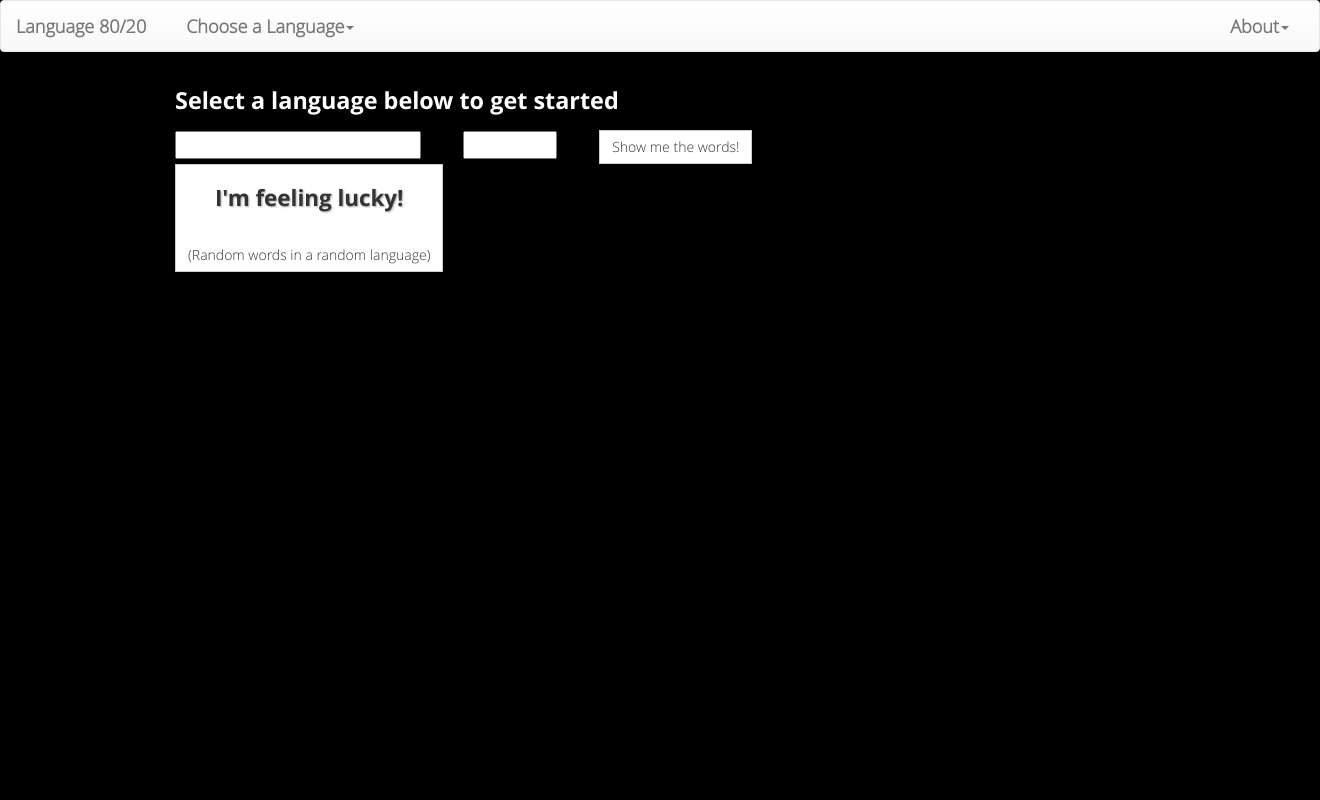
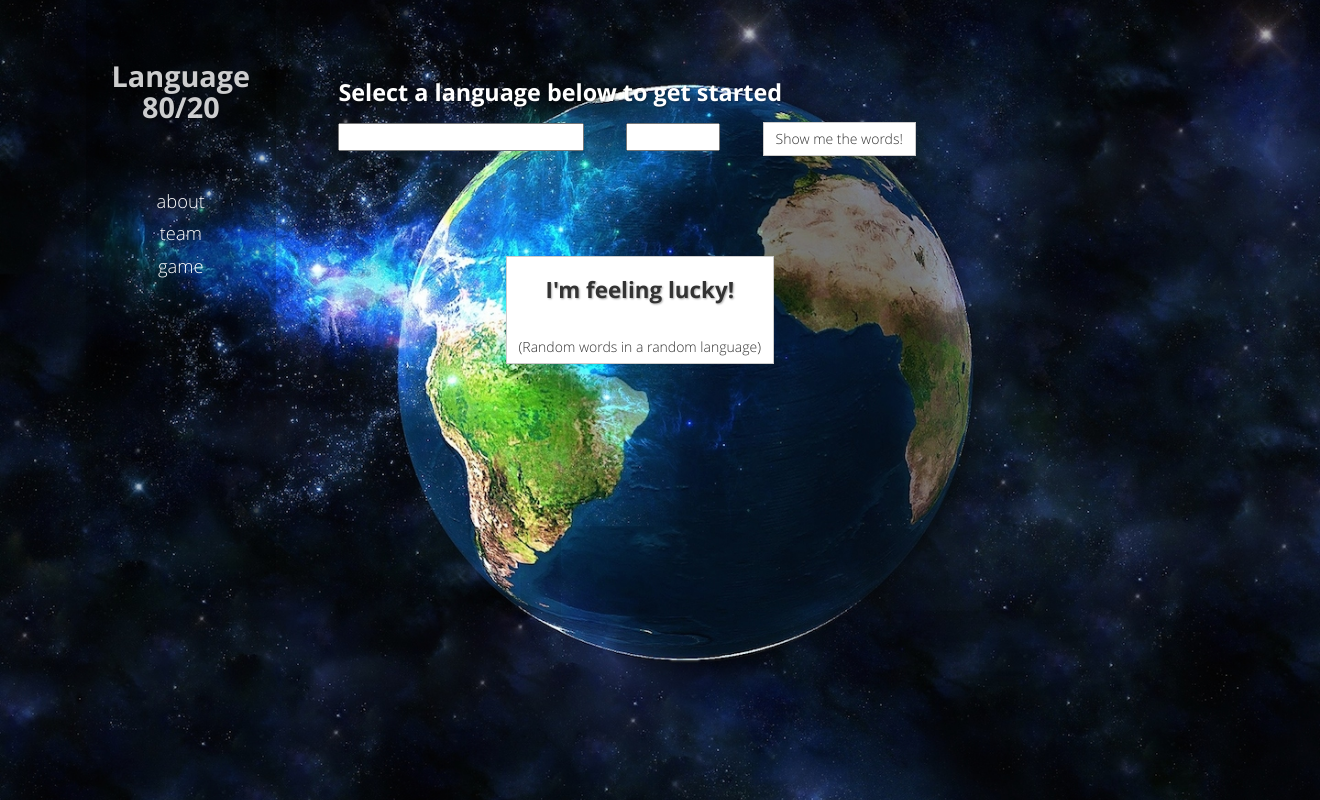
Before and after one commit to heychrisek/language8020, a Rails app: page / in a window 1320 px wide. Run offline with Rails 7, Linux system fonts and the light colour scheme; data comes from the database, SQL or seed files in the repository; style sheets or scripts are compiled from the project's sources; parts of the project's set-up code (start-up, migrations or seed data) failed here and were passed over; some libraries are stand-ins or nearby versions; some web fonts are replaced.

Commit message:
change navbar to theme version, add globe background to index, style index and words

```diff
--- a/app/assets/stylesheets/application.css.scss
+++ b/app/assets/stylesheets/application.css.scss
@@ -39,4 +39,28 @@ body {
 .container {
   max-width: 1000px;
   width: 90%;
+  height: 100%;
 }
+
+.home-bkgd{
+  padding-top: 1000px;
+}
+
+nav{
+  opacity: 0.5
+}
+
+#homepage{
+  margin-top: 80px;
+}
+
+#about{
+  margin-top: 80px;
+}
+
+
+#random-button{
+  margin-top: 100px;
+  position: absolute;
+  left: 20%;
+}
--- a/app/assets/stylesheets/languages.css.scss
+++ b/app/assets/stylesheets/languages.css.scss
@@ -25,12 +25,13 @@
 .display-words {
   background-color: rgba(166,153,163,0.4);
   padding: 40px;
-  border-radius: 50px;
+  height: 100%;
 }
 
 #previous-btn{
   font-size: 20px;
   width: 20%;
+  vertical-align: bottom;
 }
 
 #next-btn{
--- a/app/views/languages/index.html.erb
+++ b/app/views/languages/index.html.erb
@@ -1,4 +1,9 @@
-<div>
+<div class="}" id="outer-background-container"
+      data-default-background-img="/assets/background/globe.jpg"
+      style="background-image:url(/assets/background/globe.jpg)">
+</div>
+
+<div id="homepage" class="wrap">
   <h5>Select a language below to get started</h5>
 
   <%= form_tag "/languages/select", method: 'get' do %>
@@ -11,10 +16,11 @@
 
     <button type="submit" class="btn btn-default">Show me the words!</button>
   <% end %>
+
+
+
+  <%= form_tag "languages/random", method: 'get' do %>
+    <button id="random-button" type="submit" class="btn btn-default"><h4>I'm feeling lucky!</h4><br>(Random words in a random language)</button>
+  <% end %>
+
 </div>
-
-<div>
-  <%= form_tag "languages/random", method: 'get' do %>
-    <button type="submit" class="btn btn-default"><h4>I'm feeling lucky!</h4><br>(Random words in a random language)</button>
-  <% end %>
-</div>
--- /dev/null
+++ b/app/views/layouts/_theme_nav.html.erb
@@ -0,0 +1,17 @@
+<section id="left-sidebar">
+  <div class="logo">
+    <a href="/" class="link-scroll"><h4>Language 80/20</h4></a>
+  </div><!-- .logo -->
+
+  <!-- Menu Icon for smaller viewports -->
+  <div id="mobile-menu-icon" class="visible-xs" onClick="toggle_main_menu();"><span class="glyphicon glyphicon-th"></span></div>
+
+  <ul id="main-menu">
+    <li id="menu-item-text" class="menu-item scroll"><a href="/about">About</a></li>
+    <li id="menu-item-carousel" class="menu-item scroll"><a href="/team">Team</a></li>
+    <li id="menu-item-grid" class="menu-item scroll"><a href="/game">Game</a></li>
+    <!-- <li id="menu-item-featured" class="menu-item scroll"><a href="#featured">Featured</a></li> -->
+    <!-- <li id="menu-item-contact" class="menu-item scroll"><a href="#contact">Contact</a></li> -->
+  </ul><!-- #main-menu -->
+
+</section><!-- #left-sidebar -->
--- a/app/views/layouts/application.html.erb
+++ b/app/views/layouts/application.html.erb
@@ -9,13 +9,16 @@
 </head>
 
 <body>
-  <%= render "layouts/header" %>
+  <%#= render "layouts/header" %>
 
+  <%= render "layouts/theme_nav" %>
+
+  <section id="main-content" class="clearfix">
   <div class="container" data-pjax-container>
 
   <%= yield %>
 
   </div>
-
+  </section>
 </body>
 </html>
--- a/app/views/welcome/about.html.erb
+++ b/app/views/welcome/about.html.erb
@@ -1,3 +1,4 @@
+<div id="about">
   <p>
     Experts in both <a href="http://www.fluentin3months.com/80-20-rule/">language learning</a> and <a href="http://www.fourhourworkweek.com/blog/2009/01/20/learning-language/">workflow efficiency</a> apply the Pareto principle, or the 80-20 rule, to learning a foreign language. That principle states that roughly 80% of outcomes result from only 20% of the inputs.
   </p>
@@ -7,3 +8,4 @@
   <p>
     This site displays the most common words in X languages, as gathered from sources like <a href="http://www.opensubtitles.org/">Open SubTitles</a> and <a href="https://en.wiktionary.org/wiki/Wiktionary:Frequency_lists">Wiktionary frequency lists</a>. Users can test their knowledge of essential vocabulary by hovering over each word for the Google Translation to English.
   </p>
+</div>
```
Also changed, not shown: app/assets/images/background/globe.jpg (added). Lines whose indentation alone changed are shown as unchanged.
